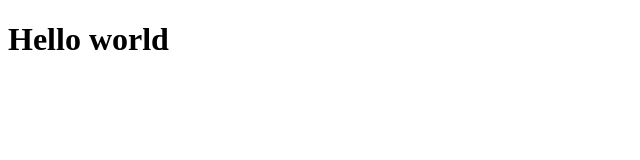
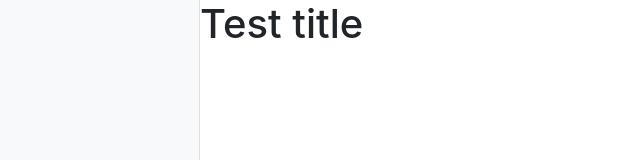
Before and after one commit to bogdanaks/jsconstructor, a website built with webpack: page src/index.html in a window 1280 px wide. Shown: the top 160 px of the page, without its empty margins (0-640 px from the left). Built offline with nearby package versions, Linux system fonts and the light colour scheme.

Commit message:
Подключил бутстрап и написал тестовую верстку

```diff
--- a/src/index.html
+++ b/src/index.html
@@ -3,9 +3,24 @@
     <head>
         <meta charset="UTF-8" />
         <meta name="viewport" content="width=device-width, initial-scale=1.0" />
+        <link
+            rel="stylesheet"
+            href="https://stackpath.bootstrapcdn.com/bootstrap/4.5.2/css/bootstrap.min.css"
+            integrity="sha384-JcKb8q3iqJ61gNV9KGb8thSsNjpSL0n8PARn9HuZOnIxN0hoP+VmmDGMN5t9UJ0Z"
+            crossorigin="anonymous"
+        />
         <title>JS Constructor</title>
     </head>
     <body>
-        <h1>Hello world</h1>
+        <div id="id" class="container-fluid">
+            <div id="panel" class="bg-light sidebar"></div>
+            <div id="side" class="content">
+                <div class="row">
+                    <div class="col-sm">
+                        <h1>Test title</h1>
+                    </div>
+                </div>
+            </div>
+        </div>
     </body>
 </html>
```
